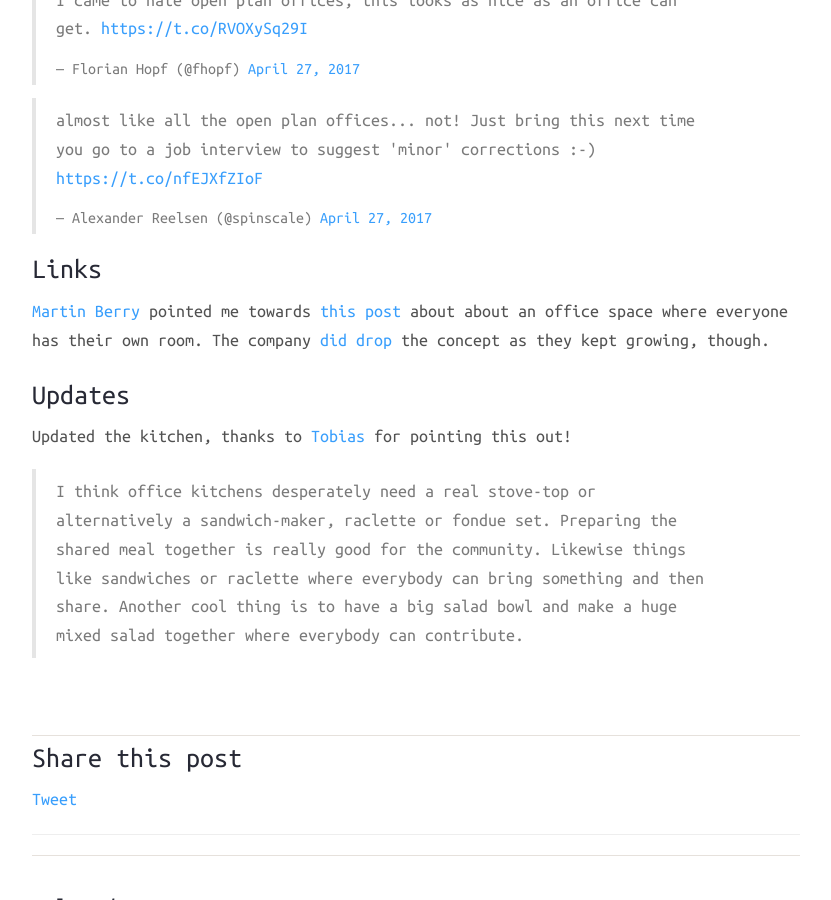
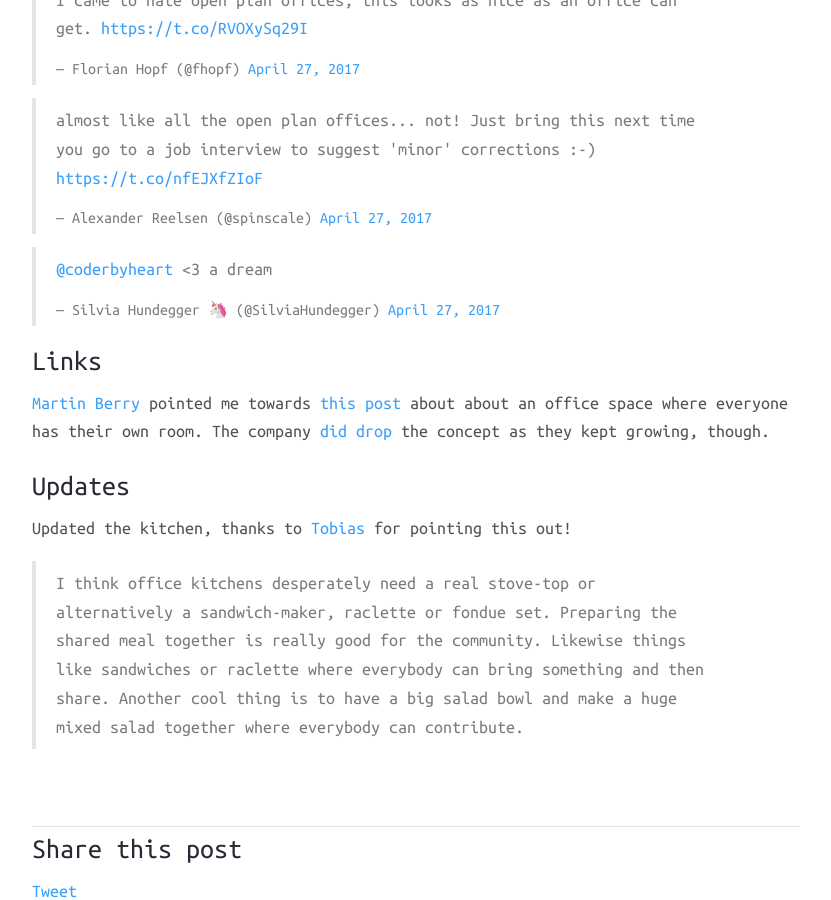
Before and after one commit to coderbyheart/blog, a Jekyll site: the page built from _posts/2017-04-27-office-design-by-an-office-hater.md, in a window 1280 px wide and 900 px high, scrolled down 8493 px. Shown: the whole window, without its empty margins (224-1055 px from the left). Built offline with Jekyll 4.4.1, drawn with Linux system fonts in a browser that asks for light colours; nearby versions of some CDN libraries; comment, search, counter and statistics services are not loaded.

Commit message:
Added tweet

```diff
--- a/_posts/2017-04-27-office-design-by-an-office-hater.md
+++ b/_posts/2017-04-27-office-design-by-an-office-hater.md
@@ -77,6 +77,8 @@
 
 <blockquote class="twitter-tweet" data-lang="en"><p lang="en" dir="ltr">almost like all the open plan offices... not! Just bring this next time you go to a job interview to suggest &#39;minor&#39; corrections :-) <a href="https://t.co/nfEJXfZIoF">https://t.co/nfEJXfZIoF</a></p>&mdash; Alexander Reelsen (@spinscale) <a href="https://twitter.com/spinscale/status/857568366357360642">April 27, 2017</a></blockquote>
 
+<blockquote class="twitter-tweet" data-conversation="none" data-lang="en"><p lang="en" dir="ltr"><a href="https://twitter.com/coderbyheart">@coderbyheart</a> &lt;3 a dream</p>&mdash; Silvia Hundegger 🦄 (@SilviaHundegger) <a href="https://twitter.com/SilviaHundegger/status/857575027511898112">April 27, 2017</a></blockquote>
+
 ## Links
 
 [Martin Berry](https://twitter.com/martinbarry) pointed me towards [this post](https://www.campaignmonitor.com/blog/company/2010/08/the-new-campaign-monitor-office/) about about an office space where everyone has their own room. The company [did drop](https://www.businessinsider.com.au/inside-campaign-monitors-insane-new-office-almost-40-storeys-up-overlooking-the-sydney-cbd-2015-3) the concept as they kept growing, though.
```
